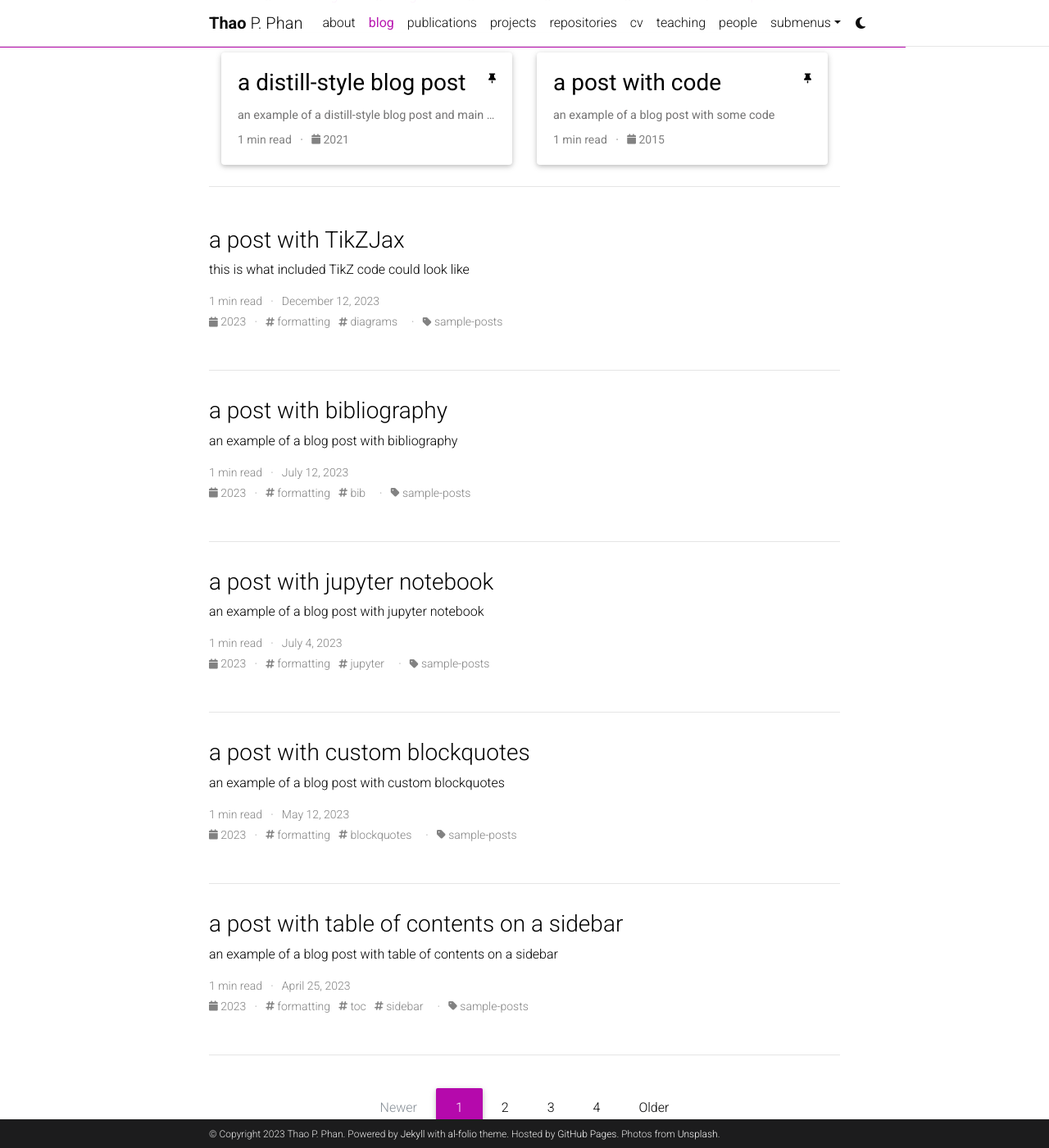
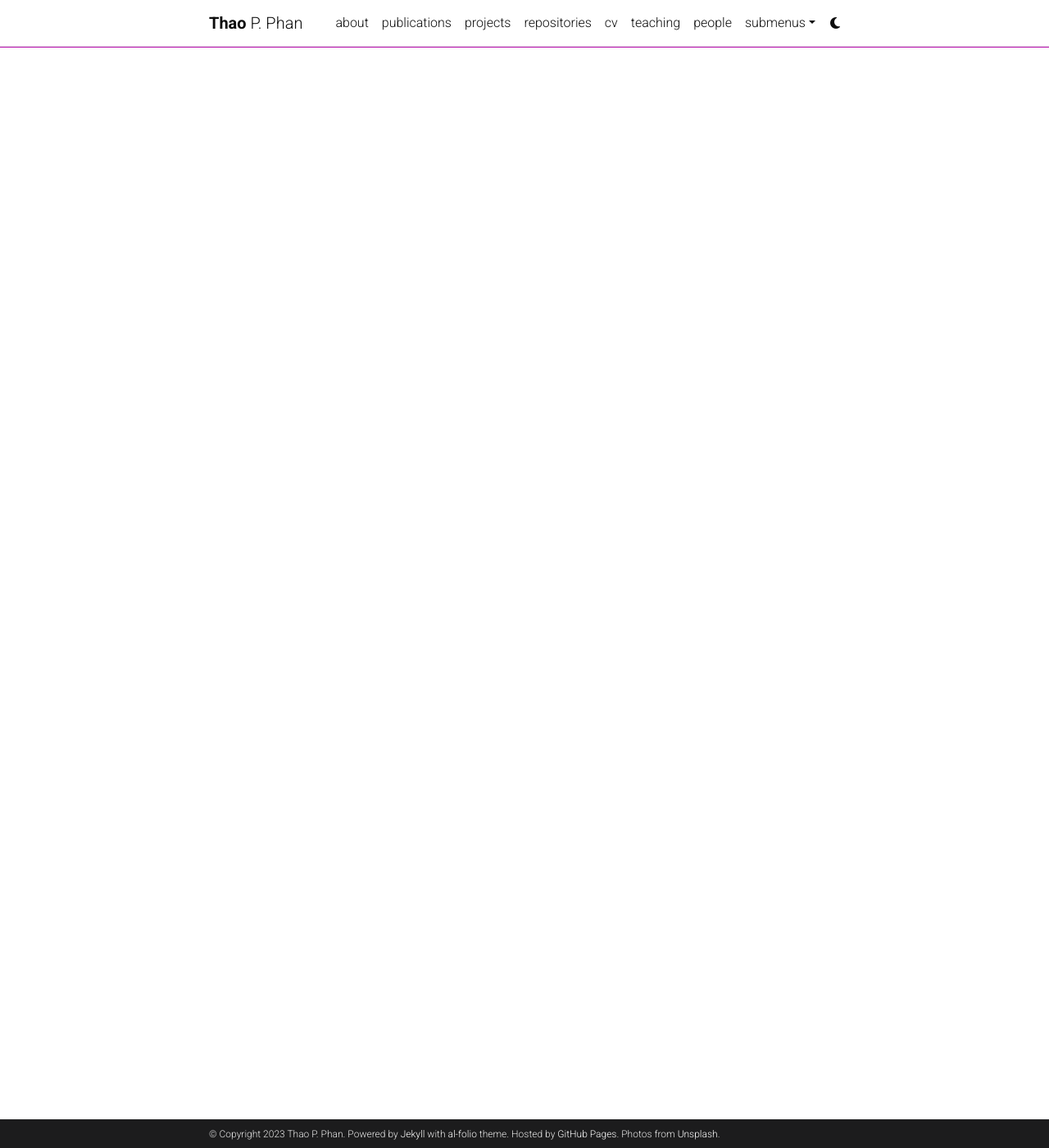
Before and after one commit to phuong-thaophan/phuong-thaophan.github.io, a Jekyll site: the page built from blog/index.html, in a window 1280 px wide and 1400 px high, scrolled down 385 px. Shown: the whole window at 82% size. Built offline with Jekyll 4.4.1, drawn with Linux system fonts in a browser that asks for light colours; the list of posts is cut into pages by our own code; comment, search, counter and statistics services are not loaded; a style sheet for code colours, icons or effects is not loaded; some of the changed lines change nothing that is shown; some of the changed text lies outside the part shown.

Commit message:
update config

```diff
--- a/_config.yml
+++ b/_config.yml
@@ -120,43 +120,43 @@
 # Blog
 # -----------------------------------------------------------------------------
 
-blog_name: al-folio # blog_name will be displayed in your blog page
-blog_nav_title: blog # your blog must have a title for it to be displayed in the nav bar
-blog_description: a simple whitespace theme for academics
-permalink: /blog/:year/:title/
+# blog_name: al-folio # blog_name will be displayed in your blog page
+# blog_nav_title: blog # your blog must have a title for it to be displayed in the nav bar
+# blog_description: a simple whitespace theme for academics
+# permalink: /blog/:year/:title/
 
-# Pagination
-pagination:
-  enabled: true
+# # Pagination
+# pagination:
+#   enabled: true
 
-related_blog_posts:
-  enabled: true
-  max_related: 5
+# related_blog_posts:
+#   enabled: true
+#   max_related: 5
 
-# Giscus comments (RECOMMENDED)
-# Follow instructions on https://giscus.app/ to setup for your repo to fill out
-# the information below.
-giscus:
-  repo:                          # <your-github-user-name>/<your-github-repo-name>
-  category: Comments             # name of the category under which discussions will be created
-  mapping: title                 # identify discussions by post title
-  strict: 1                      # use strict identification mode
-  reactions_enabled: 1           # enable (1) or disable (0) emoji reactions
-  input_position: bottom         # whether to display input form below (bottom) or above (top) the comments
-  theme: preferred_color_scheme  # name of the color scheme (preferred works well with al-folio light/dark mode)
-  emit_metadata: 0
-  lang: en
+# # Giscus comments (RECOMMENDED)
+# # Follow instructions on https://giscus.app/ to setup for your repo to fill out
+# # the information below.
+# giscus:
+#   repo:                          # <your-github-user-name>/<your-github-repo-name>
+#   category: Comments             # name of the category under which discussions will be created
+#   mapping: title                 # identify discussions by post title
+#   strict: 1                      # use strict identification mode
+#   reactions_enabled: 1           # enable (1) or disable (0) emoji reactions
+#   input_position: bottom         # whether to display input form below (bottom) or above (top) the comments
+#   theme: preferred_color_scheme  # name of the color scheme (preferred works well with al-folio light/dark mode)
+#   emit_metadata: 0
+#   lang: en
 
-# Disqus comments (DEPRECATED)
-disqus_shortname: al-folio # put your disqus shortname
-# https://help.disqus.com/en/articles/1717111-what-s-a-shortname
+# # Disqus comments (DEPRECATED)
+# disqus_shortname: al-folio # put your disqus shortname
+# # https://help.disqus.com/en/articles/1717111-what-s-a-shortname
 
-# External sources.
-# If you have blog posts published on medium.com or other external sources,
-# you can display them in your blog by adding a link to the RSS feed.
-external_sources:
-  - name: medium.com
-    rss_url: https://medium.com/@al-folio/feed
+# # External sources.
+# # If you have blog posts published on medium.com or other external sources,
+# # you can display them in your blog by adding a link to the RSS feed.
+# external_sources:
+#   - name: medium.com
+#     rss_url: https://medium.com/@al-folio/feed
 
 # -----------------------------------------------------------------------------
 # Collections
@@ -178,7 +178,7 @@
   limit: 5 # leave blank to include all the news in the `_news` folder
 
 latest_posts:
-  enabled: true
+  enabled: false
   scrollable: true # adds a vertical scroll bar if there are more than 3 new posts items
   limit: 3 # leave blank to include all the blog posts
 
```
